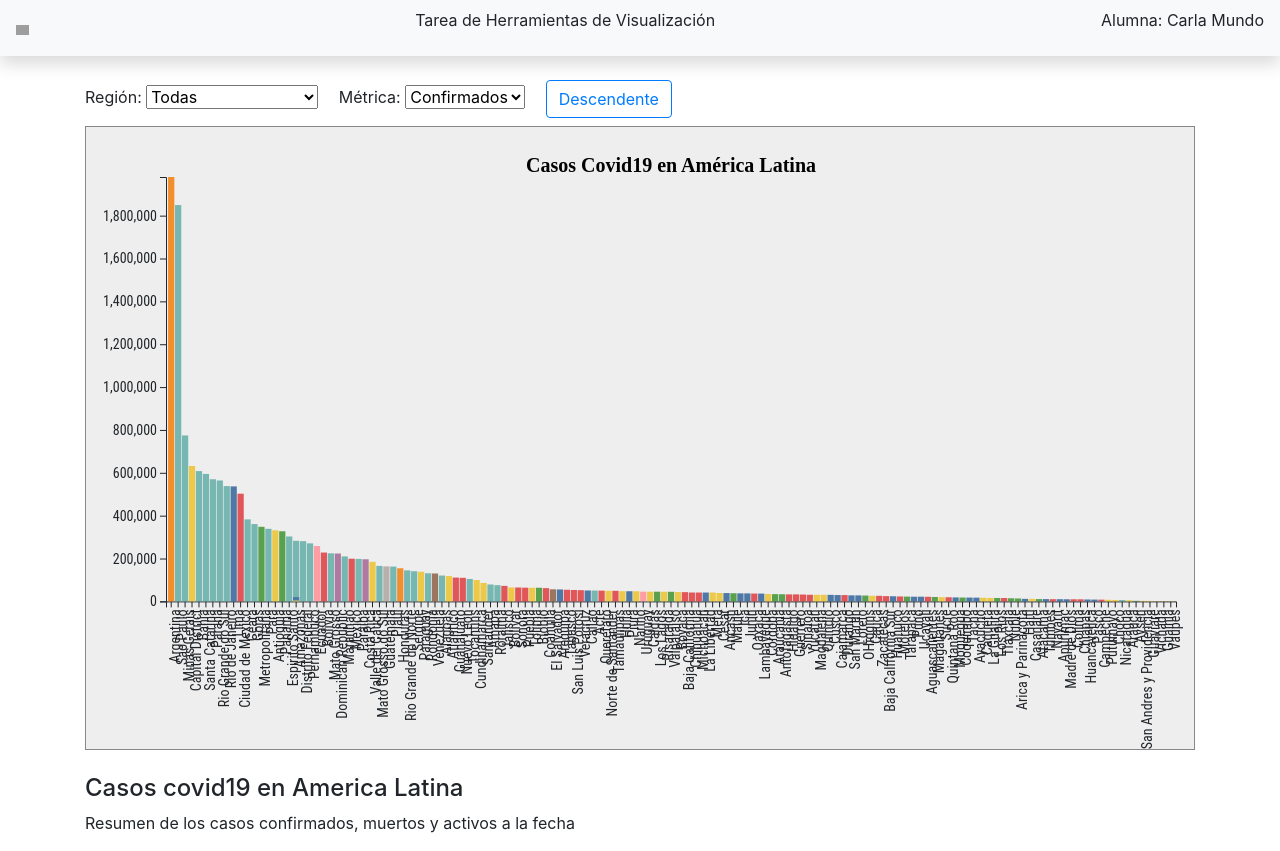
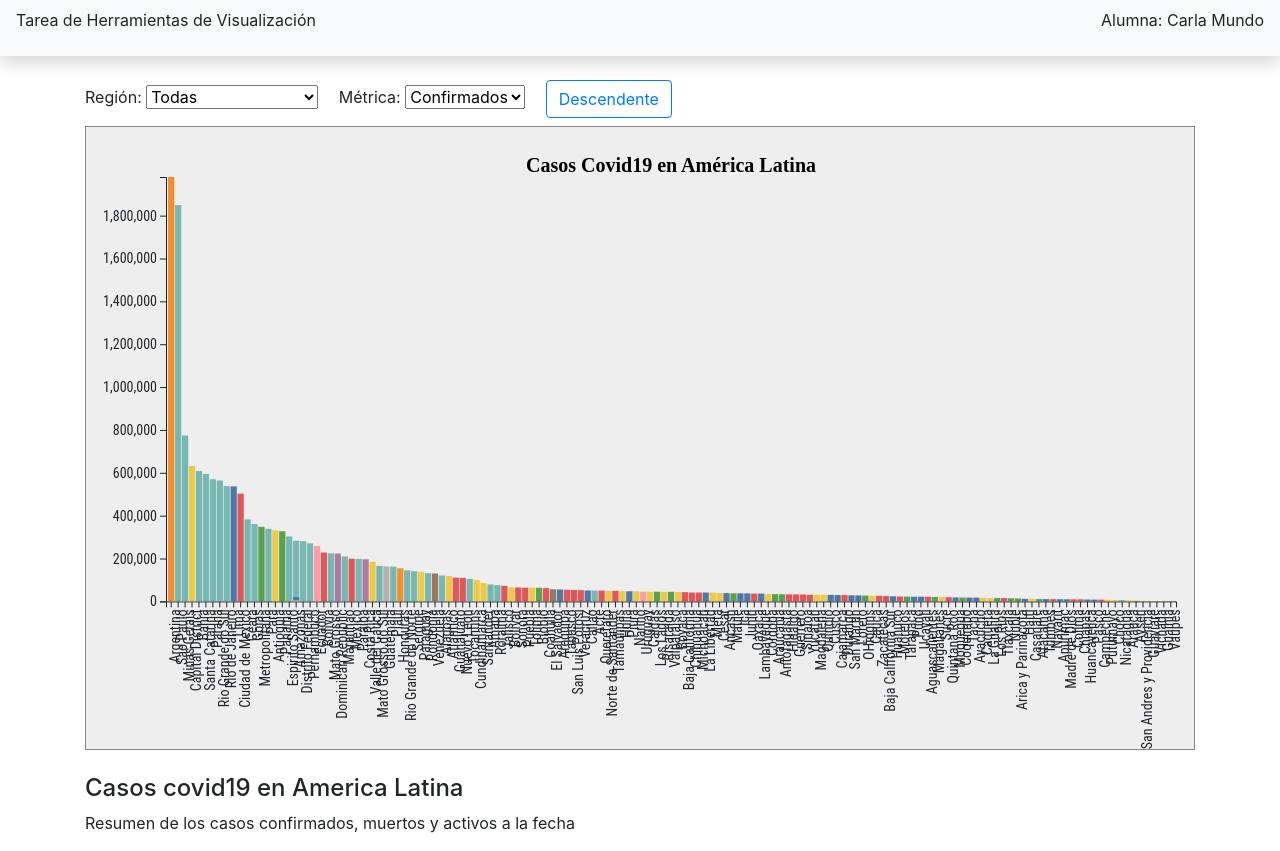
Before and after one commit to carlaml12/UNIR_HV_T02, a plain HTML site: page index.html in a window 1280 px wide. Drawn offline with nearby package versions, Linux system fonts and the light colour scheme; grey boxes are pictures that could not be loaded.

Commit message:
Update index.html

```diff
--- a/index.html
+++ b/index.html
@@ -10,9 +10,6 @@
 <body>
 
   <nav class="d-flex jutify-content-between navbar navbar-light bg-light shadow">
-    <a href="/">
-      <img src="https://www.unir.net/wp-content/uploads/2020/03/logo-horizontal-1536x925.png" class="logo">
-    </a>
     <p>Tarea de Herramientas de Visualización</p>
     <p>Alumna: Carla Mundo</p>
   </nav>
```
